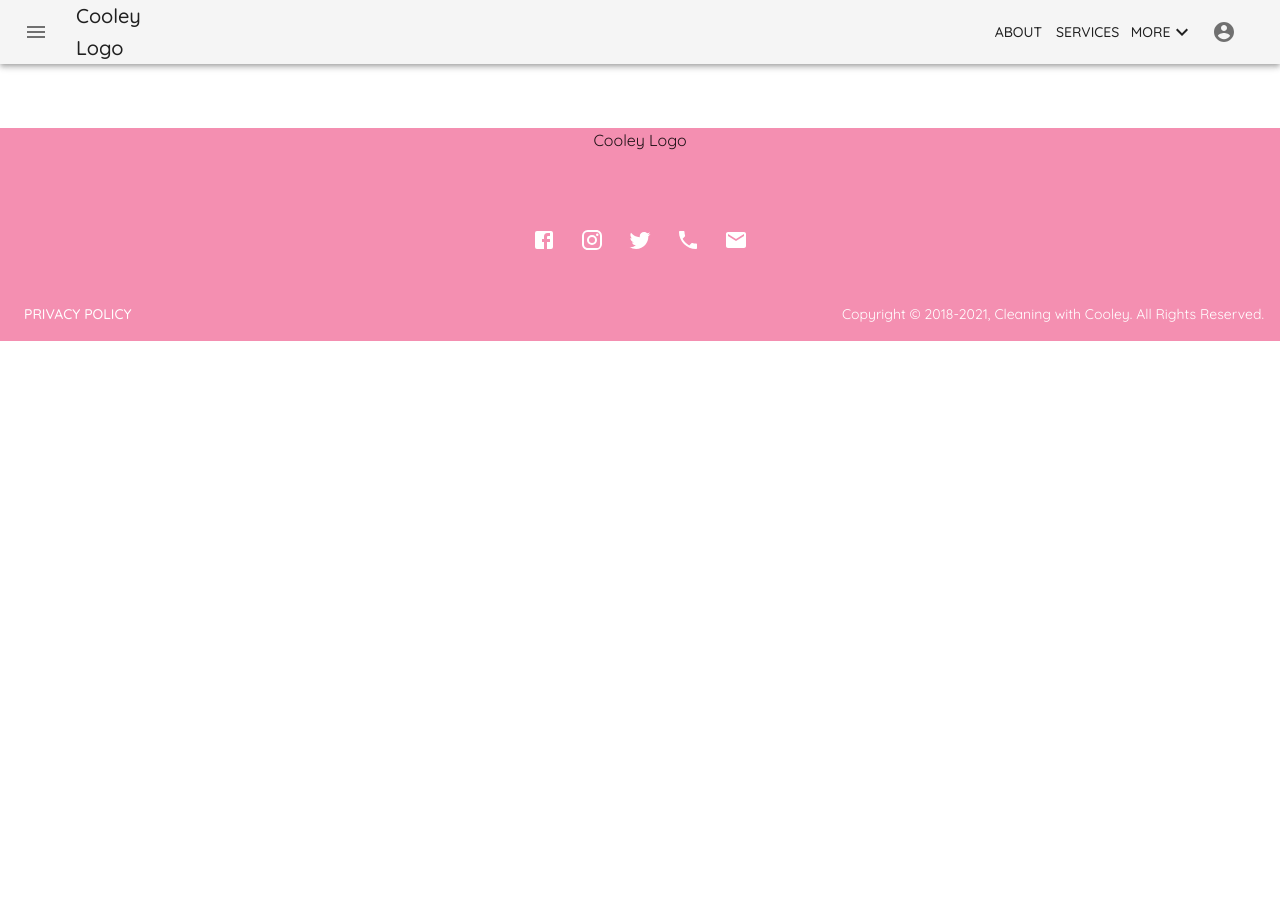
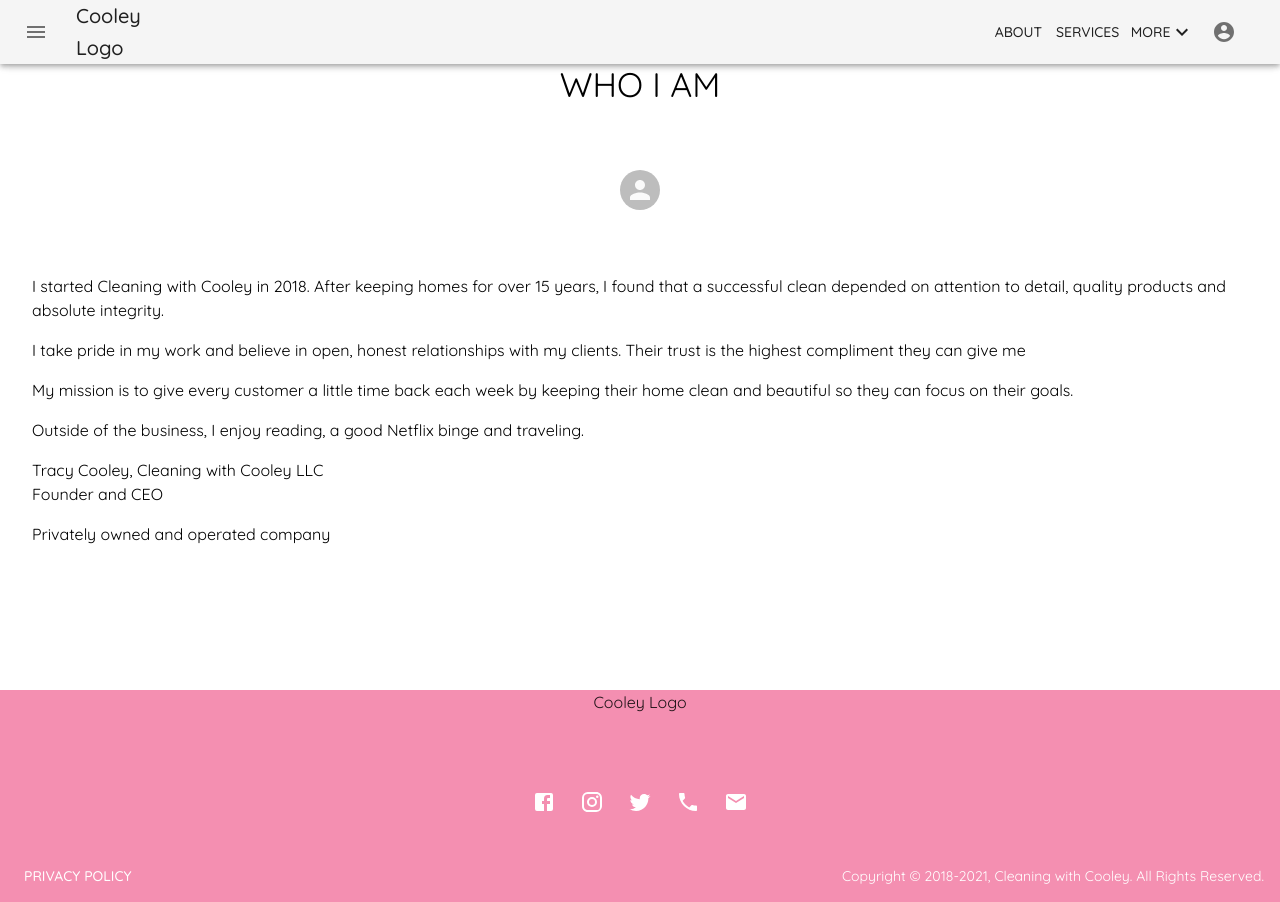
Before and after one commit to tyhe12/cooley-next, a Next.js app: page /about in a window 1280 px wide. Before the commit this address had no page. Before the commit the page ends 800 px from the top, so only its background shows below. Built offline with nearby package versions, Linux system fonts and the light colour scheme.

Commit message:
add about page

```diff
--- /dev/null
+++ b/pages/about.tsx
@@ -0,0 +1,91 @@
+import Head from 'next/head'
+import Grid from '@material-ui/core/Grid'
+import Typography from '@material-ui/core/Typography'
+import Avatar from '@material-ui/core/Avatar'
+import { makeStyles, Theme, createStyles } from '@material-ui/core/styles'
+
+const useStyles = makeStyles((theme: Theme) =>
+  createStyles({
+    main: {
+      width: '100%',
+      flex: 1,
+      display: 'flex',
+      flexDirection: 'column',
+      justifyContent: 'center',
+      alignItems: 'center',
+    },
+    row: {
+      marginBottom: theme.spacing(8),
+      paddingLeft: theme.spacing(4),
+      paddingRight: theme.spacing(4),
+    },
+    avatarContainer: {
+      display: 'flex',
+      justifyContent: 'center',
+      width: '100%'
+    },
+    paragraph: {
+      marginBottom: theme.spacing(2),
+    },
+    block: {
+      display: 'block'
+    },
+  })
+)
+
+export default function Home() {
+  const styles = useStyles()
+  return (
+    <div>
+      <Head>
+        <title>About - Cleaning With Cooley</title>
+        <meta name="description" content="Generated by create next app" />
+        <link rel="icon" href="/favicon.ico" />
+      </Head>
+
+      <main className={styles.main}>
+        <Grid container>
+          <Grid className={styles.row} item xs={12} justify="center">
+            <Typography align="center" variant="h4" component="h1">
+              WHO I AM
+            </Typography>
+          </Grid>
+
+          <Grid className={styles.row} item xs={12} justify="center">
+            <div className={styles.avatarContainer}>
+              <Avatar></Avatar>
+            </div>
+          </Grid>
+
+          <Grid className={styles.row} item xs={12}>
+            <Typography className={styles.paragraph} variant="body1">
+              I started Cleaning with Cooley in 2018. After keeping homes for over 15 years, I found that a successful clean depended on attention to detail, quality products and absolute integrity.
+            </Typography>
+
+            <Typography className={styles.paragraph} variant="body1">
+              I take pride in my work and believe in open, honest relationships with my clients. Their trust is the highest compliment they can give me
+            </Typography>
+
+            <Typography className={styles.paragraph} variant="body1">
+              My mission is to give every customer a little time back each week by keeping their home clean and beautiful so they can focus on their goals.
+            </Typography>
+
+            <Typography className={styles.paragraph} variant="body1">
+              Outside of the business, I enjoy reading, a good Netflix binge and traveling.
+            </Typography>
+
+            <Typography className={styles.paragraph} variant="body1">
+              <span className={styles.block}>Tracy Cooley, Cleaning with Cooley LLC</span>
+              <span className={styles.block}>Founder and CEO</span>
+            </Typography>
+
+            <Typography className={styles.paragraph} variant="body1">
+            Privately owned and operated company
+            </Typography>
+          </Grid>
+
+        </Grid>
+      </main>
+    </div>
+  )
+}
--- a/pages/index.tsx
+++ b/pages/index.tsx
@@ -37,8 +37,6 @@ const useStyles = makeStyles((theme: Theme) =>
       backgroundColor: '#6AC0FF',
     },
     row: {
-      // display: 'flex',
-      // justifyContent: 'center',
       marginBottom: theme.spacing(8),
     },
     largeButton: {
@@ -70,7 +68,7 @@ export default function Home() {
   return (
     <div className={styles.container}>
       <Head>
-        <title>Create Next App</title>
+        <title>Home - Cleaning With Cooley</title>
         <meta name="description" content="Generated by create next app" />
         <link rel="icon" href="/favicon.ico" />
       </Head>
```
